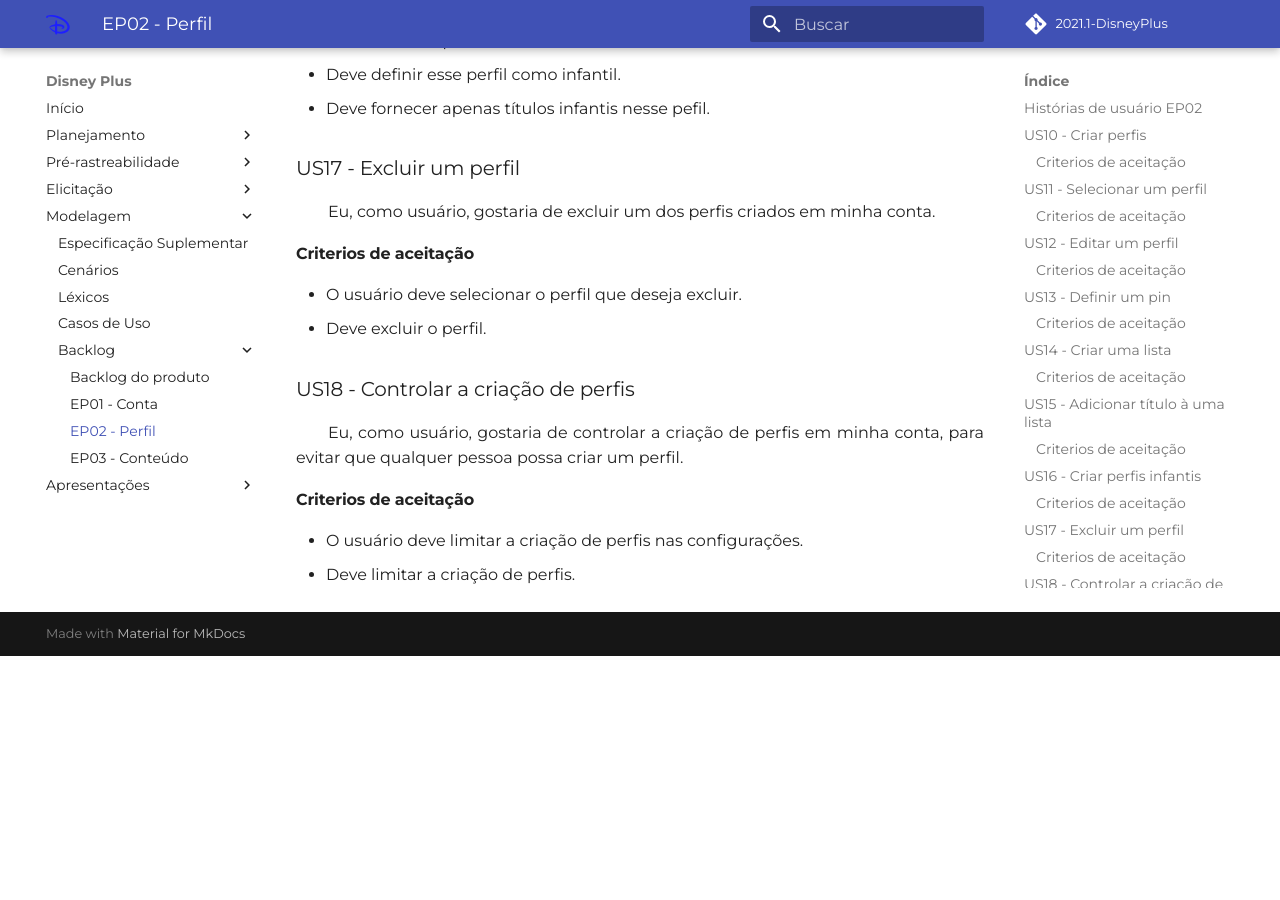
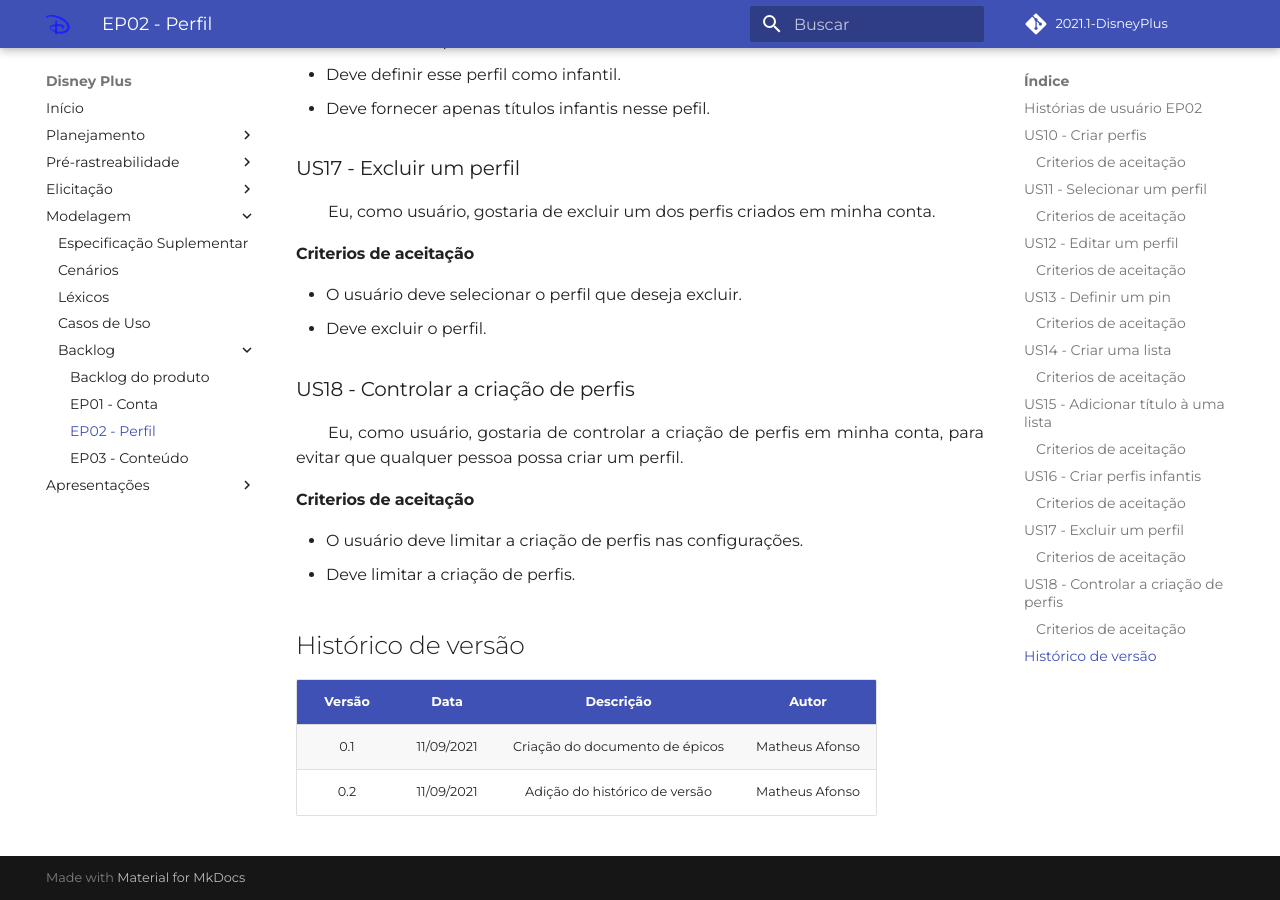
Before and after one commit to Requisitos-de-Software/2021.1-DisneyPlus, an MkDocs documentation site: the page built from docs/modelagem/backlog/ep02_perfil.md, in a window 1280 px wide and 900 px high, scrolled down 2768 px. Built offline with MkDocs 1.6.1 and Material for MkDocs 9.7.7, drawn with Linux system fonts in a browser that asks for light colours; some web fonts are replaced; comment, search, counter and statistics services are not loaded; before the commit the page ends 3424 px from its top, so only the background shows below that.

Commit message:
fix: version history

```diff
--- a/docs/modelagem/backlog/ep02_perfil.md
+++ b/docs/modelagem/backlog/ep02_perfil.md
@@ -83,3 +83,10 @@
 #### Criterios de aceitação
 - O usuário deve limitar a criação de perfis nas configurações.
 - Deve limitar a criação de perfis.
+
+## Histórico de versão
+
+| Versão | Data       | Descrição                        | Autor        |
+| ------ | ---------- | -------------------------------- | ------------ |
+| 0.1    | 11/09/2021 | Criação do documento de épicos | Matheus Afonso |
+| 0.2    | 11/09/2021 | Adição do histórico de versão | Matheus Afonso |
```
Also changed, not shown: docs/modelagem/backlog/ep01_conta.md (+8 -0 lines), docs/modelagem/backlog/ep03_conteudo.md (+7 -0 lines).
